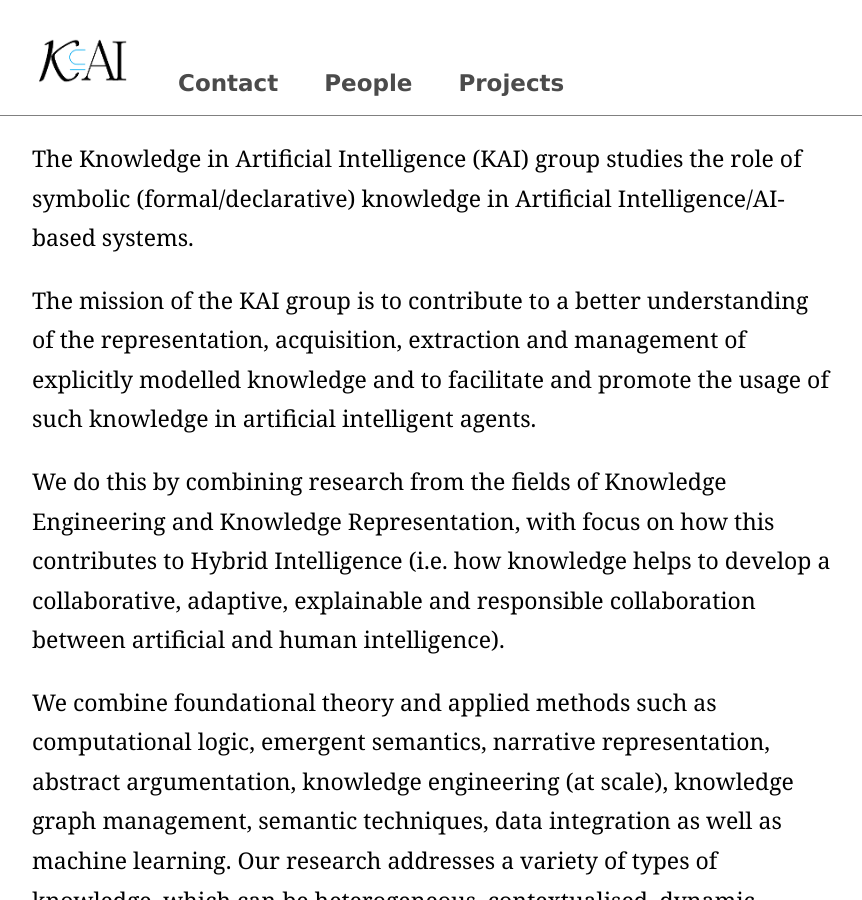
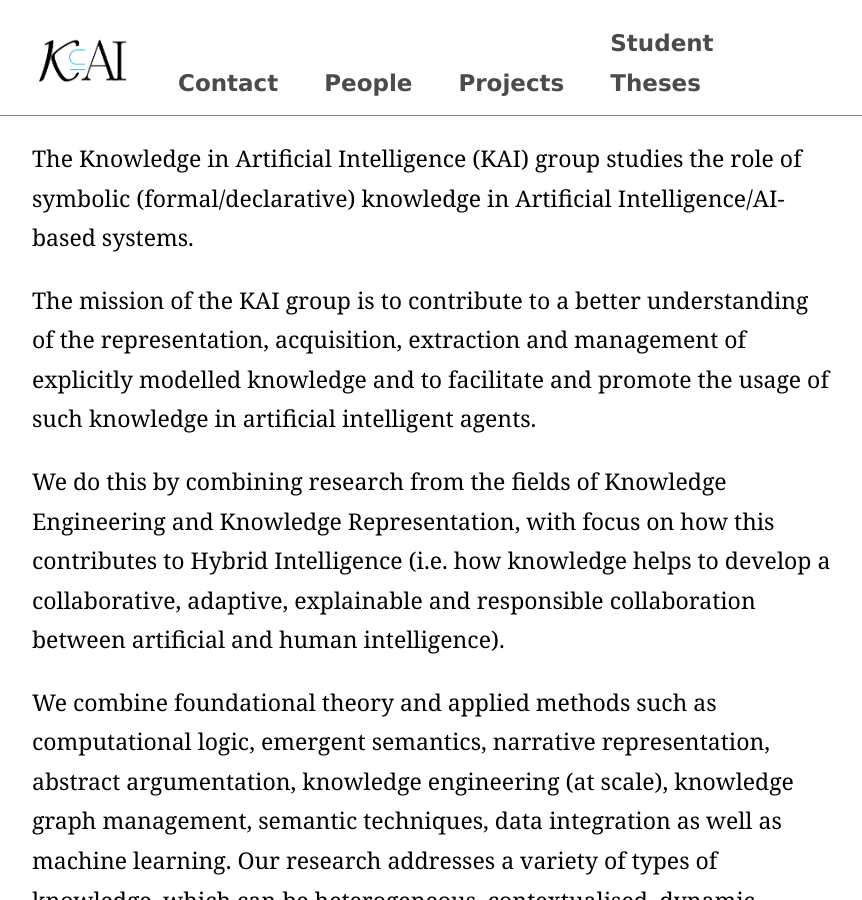
Before and after one commit to kai-vu/site, a Jekyll site: the page built from index.md, in a window 1280 px wide and 900 px high. Shown: the whole window, without its empty margins (208-1070 px from the left). Built offline with Jekyll 4.4.1, drawn with Linux system fonts in a browser that asks for light colours; our own code applies the rules of GitHub Pages for plain Markdown files.

Commit message:
Create index.md

```diff
--- a/index.md
+++ b/index.md
@@ -7,6 +7,7 @@
 <li><a href="#contact">Contact</a></li>
 <li><a href="#people">People</a></li>
 <li><a href="#projects">Projects</a></li>
+<li><a href="theses/">Student Theses</a></li>
 </ul></nav>
 
 The Knowledge in Artificial Intelligence (KAI) group studies the role of symbolic (formal/declarative) knowledge in Artificial Intelligence/AI-based systems.
@@ -24,11 +25,11 @@
 
 ## People
 <div style="width: 800px; margin-left: auto; margin-right: auto;">
-    <div style="text-align: center; width:200px; display:inline-block; vertical-align:top;"><img src="images/stefan.png" width="200" height="200"><br>Stefan Schlobach<br><span style="font-size:14pt">Associate Professor</span><br></div>
-    <div style="text-align: center; width:200px; display:inline-block; vertical-align:top;"><img src="images/ilaria.png" width="200" height="200"><br>Ilaria Tiddi<br><span style="font-size:14pt">Assistant Professor</span><br></div>
+    <div style="text-align: center; width:200px; display:inline-block; vertical-align:top;"><img src="images/stefan.png" width="200" height="200"><br><a href="https://www.few.vu.nl/~schlobac/">Stefan Schlobach</a><br><span style="font-size:14pt">Associate Professor</span><br></div>
+    <div style="text-align: center; width:200px; display:inline-block; vertical-align:top;"><img src="images/ilaria.png" width="200" height="200"><br><a href="https://kmitd.github.io/ilaria/">Ilaria Tiddi</a><br><span style="font-size:14pt">Assistant Professor</span><br></div>
     <div style="text-align: center; width:200px; display:inline-block; vertical-align:top;"><img src="images/lise.png" width="200" height="200"><br><a href="https://lisestork.github.io/">Lise Stork</a><br><span style="font-size:14pt">Postdoc</span><br><br></div>
-    <div style="text-align: center; width:200px; display:inline-block; vertical-align:top;"><img src="images/benno.jpg" width="200" height="200"><br>Benno Kruit<br><span style="font-size:14pt">Postdoc</span><br></div>
-    <div style="text-align: center; width:200px; display:inline-block; vertical-align:top;"><img src="images/romana.jpg" width="200" height="200"><br>Romana Pernisch<br><span style="font-size:14pt">Postdoc</span><br></div>
+    <div style="text-align: center; width:200px; display:inline-block; vertical-align:top;"><img src="images/benno.jpg" width="200" height="200"><br><a href="bennokruit.nl">Benno Kruit</a><br><span style="font-size:14pt">Postdoc</span><br></div>
+    <div style="text-align: center; width:200px; display:inline-block; vertical-align:top;"><img src="images/romana.jpg" width="200" height="200"><br><a href="pernisch.ch">Romana Pernisch</a><br><span style="font-size:14pt">Postdoc</span><br></div>
     <div style="text-align: center; width:200px; display:inline-block; vertical-align:top;"><img src="images/atefeh.jpg" width="200" height="200"><br>Atefeh Keshavarzi Zafarghandi<br><span style="font-size:14pt">Postdoc</span></div>
     <div style="text-align: center; width:200px; display:inline-block; vertical-align:top;"><img src="images/mark.png" width="200" height="200"><br>Márk Adamik<br><span style="font-size:14pt">PhD Student</span></div>
     <div style="text-align: center; width:200px; display:inline-block; vertical-align:top;"><img src="images/loan.png" width="200" height="200"><br>Loan Ho<br><span style="font-size:14pt">PhD Student</span></div>
```
